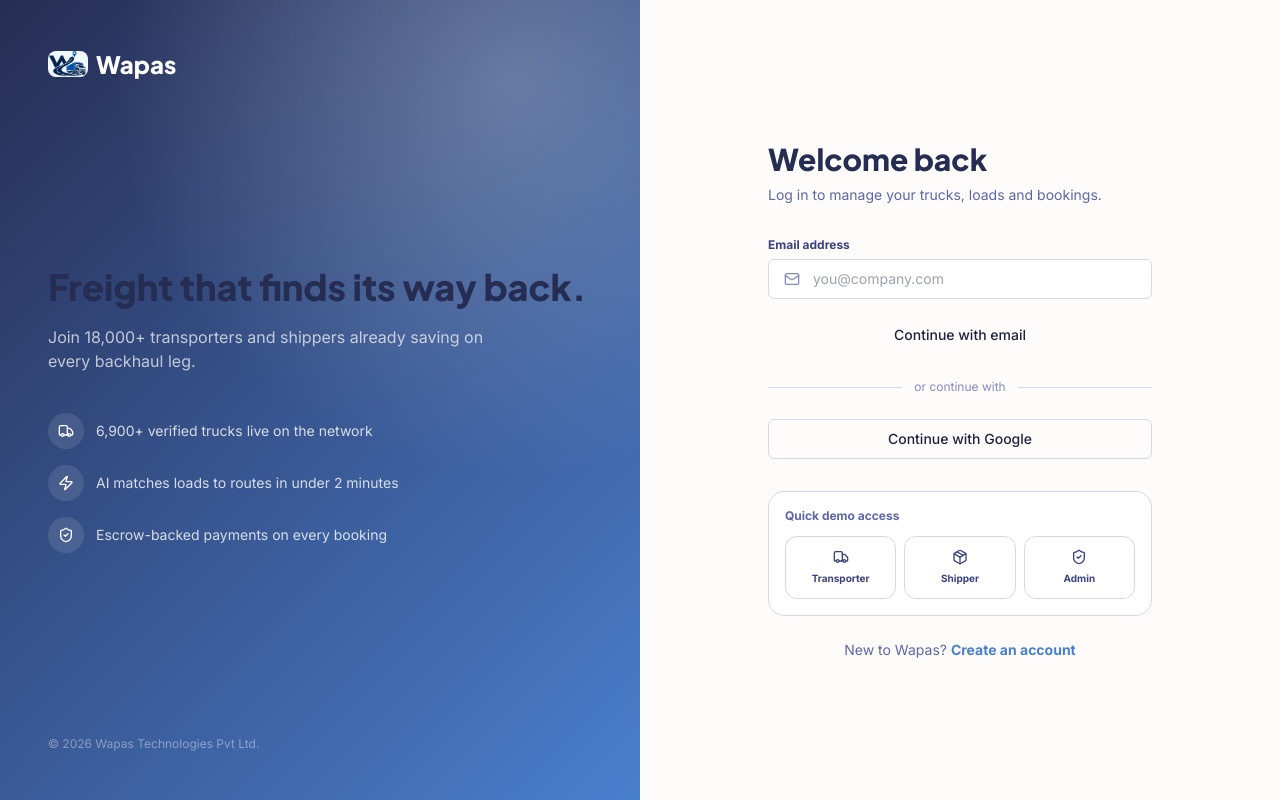
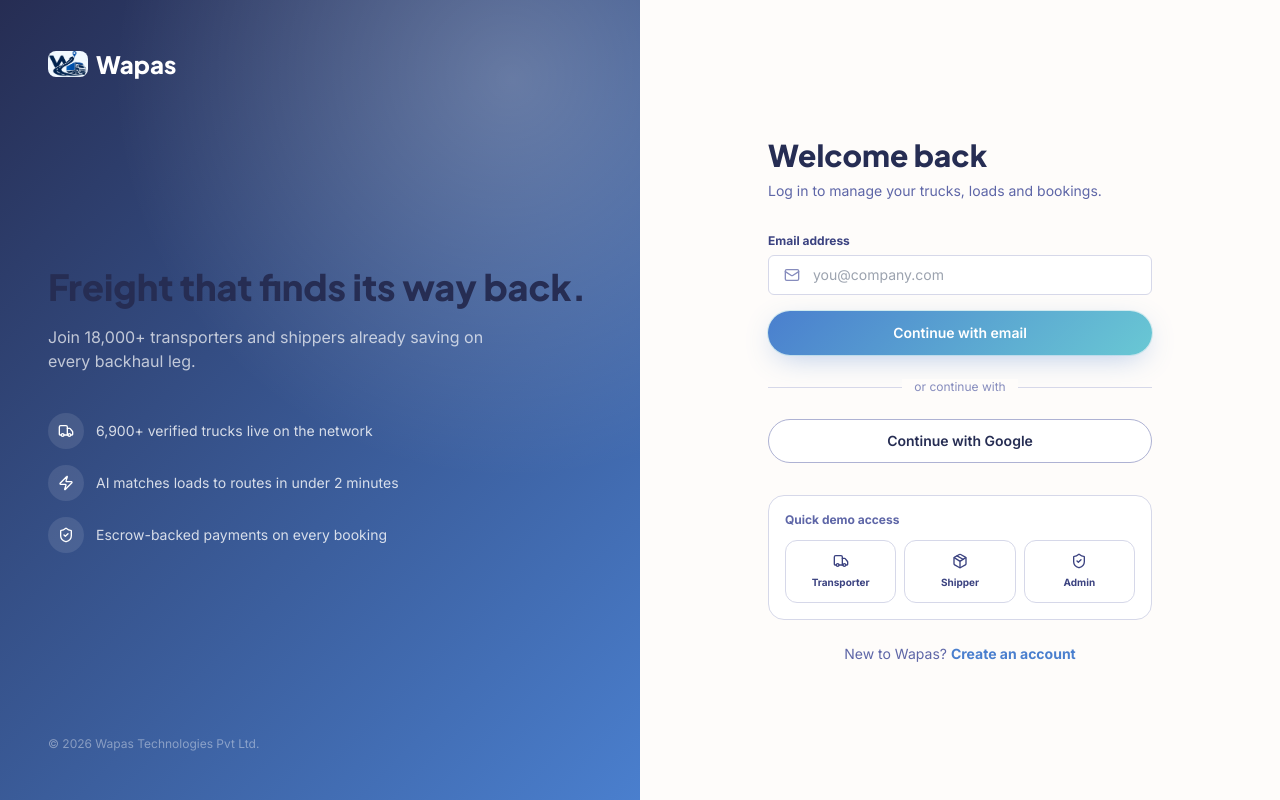
Before and after one commit to Manas-Dikshit/Wapas, a Next.js app: page /login in a window 1280 px wide. Built offline with nearby package versions, Linux system fonts and the light colour scheme.

Commit message:
feat: add reusable button component

```diff
--- /dev/null
+++ b/src/components/ui/button.tsx
@@ -0,0 +1,39 @@
+import * as React from 'react';
+import { cva, type VariantProps } from 'class-variance-authority';
+import { cn } from '@/lib/utils';
+
+const buttonVariants = cva(
+  'inline-flex items-center justify-center gap-2 whitespace-nowrap rounded-full text-sm font-semibold transition-all duration-200 disabled:pointer-events-none disabled:opacity-50 active:scale-[0.98]',
+  {
+    variants: {
+      variant: {
+        primary: 'btn-gradient',
+        secondary: 'bg-navy-50 text-navy-600 hover:bg-navy-100',
+        outline: 'border border-navy-200 text-navy-600 bg-white hover:bg-navy-50',
+        ghost: 'text-navy-600 hover:bg-navy-50',
+        dark: 'bg-navy-600 text-white hover:bg-navy-700 shadow-floating',
+        destructive: 'bg-red-50 text-red-600 hover:bg-red-100'
+      },
+      size: {
+        sm: 'h-9 px-4 text-xs',
+        md: 'h-11 px-6',
+        lg: 'h-[3.25rem] px-8 text-base',
+        icon: 'h-10 w-10'
+      }
+    },
+    defaultVariants: { variant: 'primary', size: 'md' }
+  }
+);
+
+export interface ButtonProps
+  extends React.ButtonHTMLAttributes<HTMLButtonElement>,
+    VariantProps<typeof buttonVariants> {}
+
+const Button = React.forwardRef<HTMLButtonElement, ButtonProps>(
+  ({ className, variant, size, ...props }, ref) => (
+    <button ref={ref} className={cn(buttonVariants({ variant, size, className }))} {...props} />
+  )
+);
+Button.displayName = 'Button';
+
+export { Button, buttonVariants };
```
